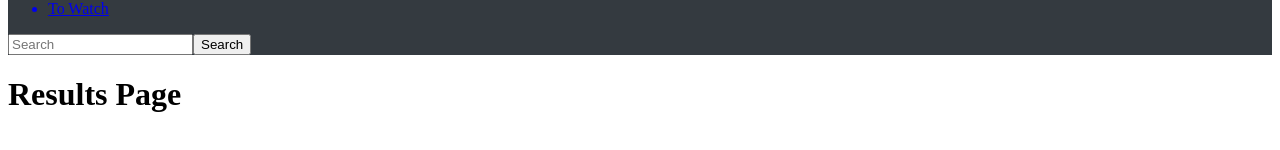
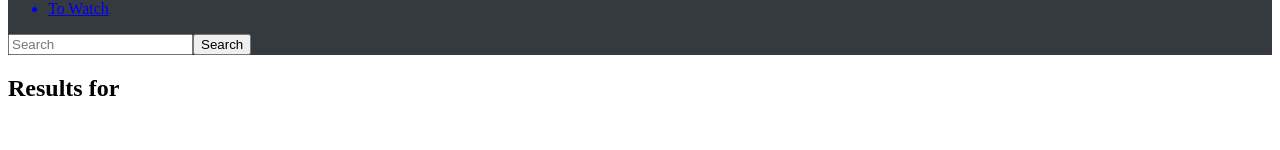
Before and after one commit to kangjietan/moviedb, a React app: page /search in a window 1280 px wide. Shown: the part 364-514 px from the top of the page. Built offline with nearby package versions, Linux system fonts and the light colour scheme; the HTML template or start-up script is replaced by a standard one.

Commit message:
Render movies from results in a component

```diff
--- a/client/src/components/Results.jsx
+++ b/client/src/components/Results.jsx
@@ -1,23 +1,30 @@
 import React from 'react';
 import PropTypes from 'prop-types';
 
-import { connect, useSelector } from 'react-redux';
+import { connect } from 'react-redux';
 
+import ResultMovie from './movies/ResultMovie.jsx';
 
 function Results(props) {
   const results = props.searchResults.results || [];
   return (
-    <div>
-      <h1>Results Page</h1>
-      <div>
-        {results.map((movie) => <div key={movie.id}>{movie.title}</div>)}
+    <div className="container">
+      <h2 className="m-2">{`Results for ${props.searchInput}`}</h2>
+      <div className="d-flex flex-row flex-wrap justify-content-center">
+        {results.map((movie) => <ResultMovie movie={movie} />)}
       </div>
     </div>
   );
 }
 
+Results.propTypes = {
+  searchResults: PropTypes.array.isRequired,
+  searchInput: PropTypes.string.isRequired,
+};
+
 const mapStateToProps = state => ({
-  searchResults: state.search.searchResults
+  searchResults: state.search.searchResults,
+  searchInput: state.search.searchInput,
 });
 
 export default connect(mapStateToProps)(Results);
--- /dev/null
+++ b/client/src/components/movies/ResultMovie.jsx
@@ -0,0 +1,16 @@
+import React from 'react';
+import PropTypes from 'prop-types';
+
+function ResultMovie({ movie }) {
+  const imageUrl = movie.poster_path ? `https://image.tmdb.org/t/p/original${movie.poster_path}` : "./no-image.jpg";
+  return (
+    <div className="card m-3" style={{ width: '18rem' }}>
+      <img src={imageUrl} className="card-img-top" />
+      <div className="card-body">
+        <h4 className="card-title">{movie.title}</h4>
+      </div>
+    </div>
+  );
+}
+
+export default ResultMovie;
```
Also changed, not shown: client/src/components/movies/ToWatchMovie.jsx (added), client/src/components/movies/WatchedMovie.jsx (added).
